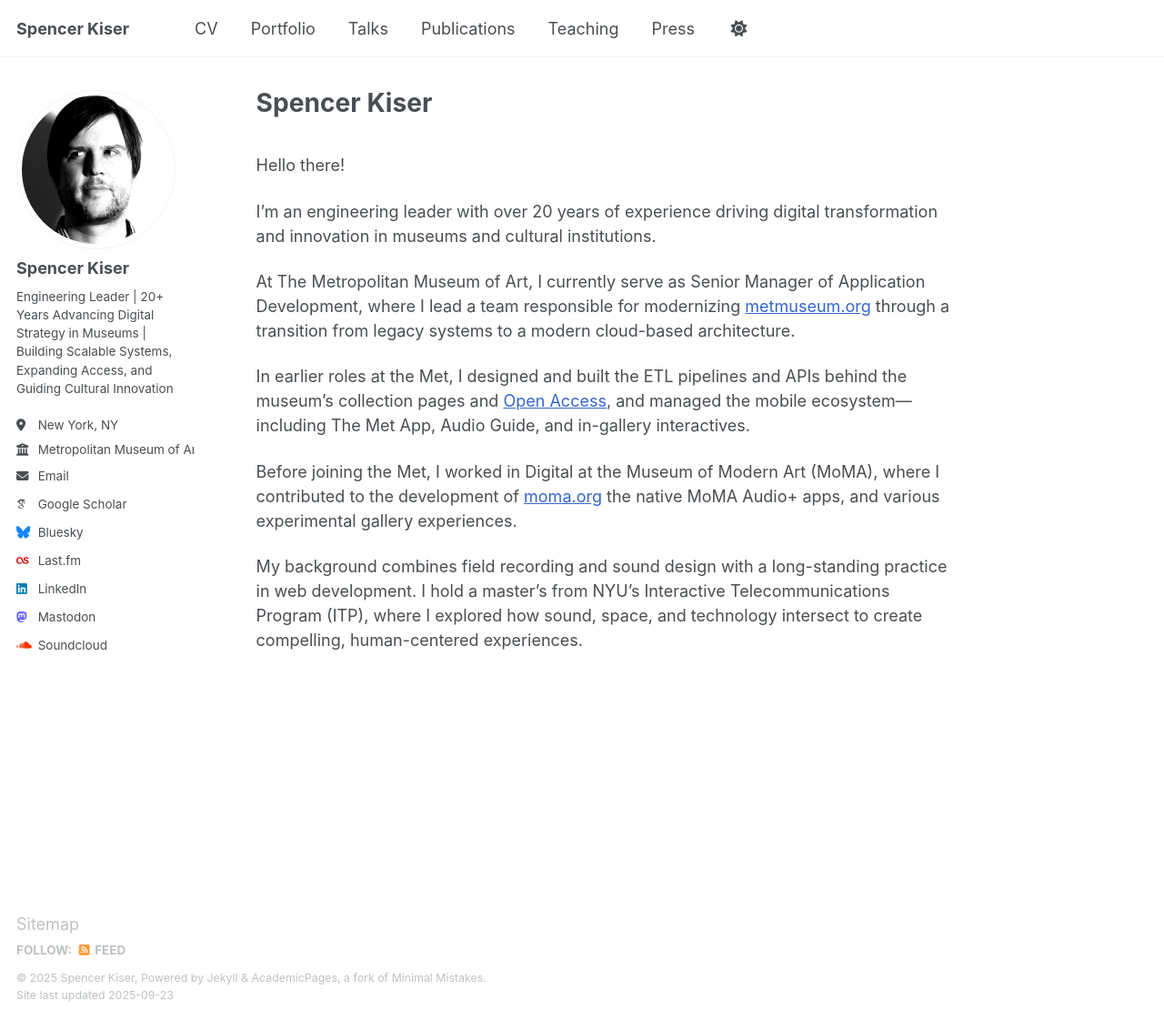
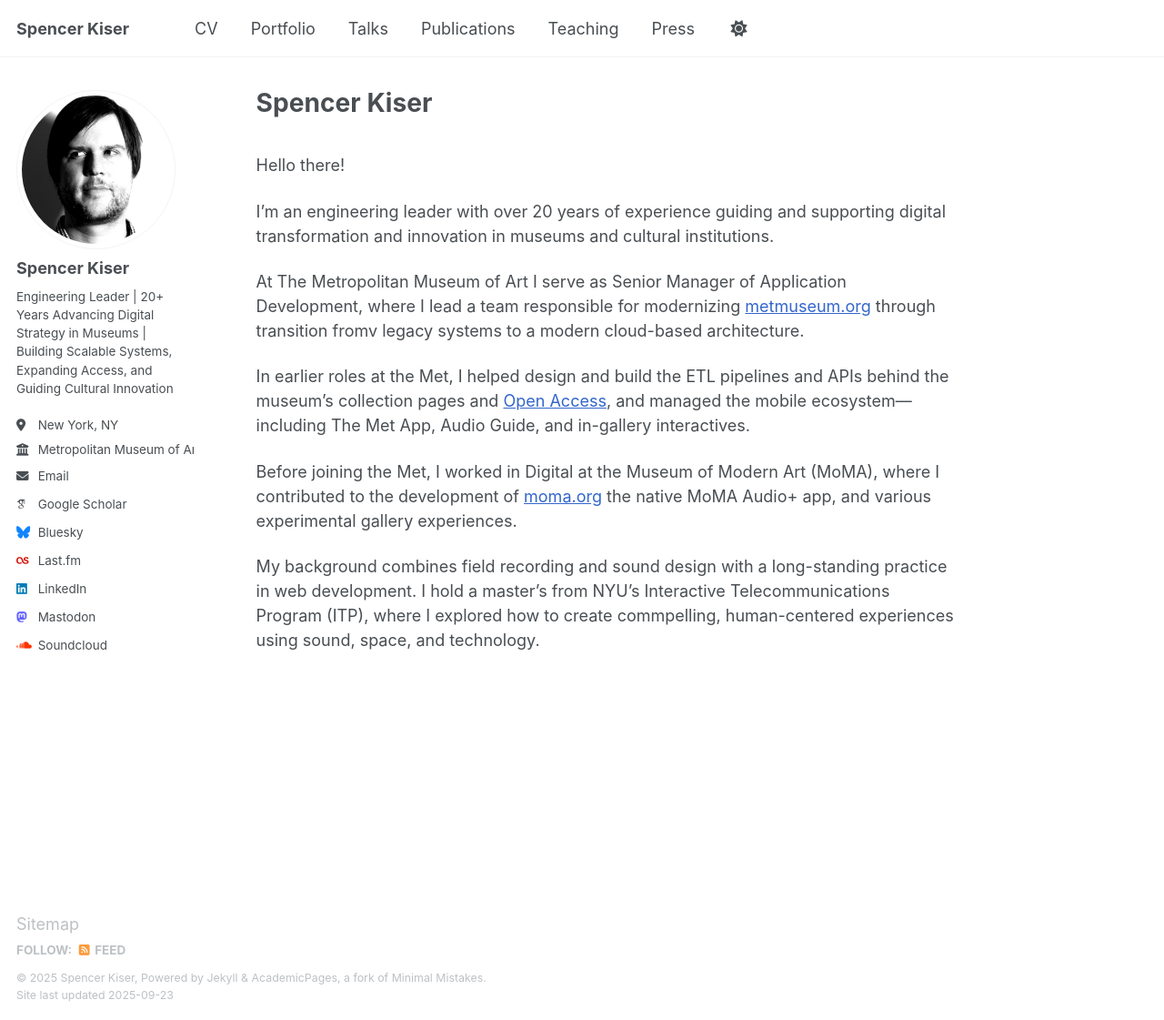
Before and after one commit to spencerk/spencerk.github.io, a Jekyll site: the page built from _pages/about.md, in a window 1280 px wide and 1121 px high. Shown: the whole window at 91% size. Built offline with Jekyll 4.4.1, drawn with Linux system fonts in a browser that asks for light colours; some web fonts are replaced.

Commit message:
Refine about page content

```diff
--- a/_pages/about.md
+++ b/_pages/about.md
@@ -9,12 +9,12 @@
 <br/>
 Hello there!
 
-I’m an engineering leader with over 20 years of experience driving digital transformation and innovation in museums and cultural institutions.
+I’m an engineering leader with over 20 years of experience guiding and supporting digital transformation and innovation in museums and cultural institutions.
 
-At The Metropolitan Museum of Art, I currently serve as Senior Manager of Application Development, where I lead a team responsible for modernizing [metmuseum.org](https://www.metmuseum.org) through a transition from legacy systems to a modern cloud-based architecture.
+At The Metropolitan Museum of Art I serve as Senior Manager of Application Development, where I lead a team responsible for modernizing [metmuseum.org](https://www.metmuseum.org) through transition fromv legacy systems to a modern cloud-based architecture.
 
-In earlier roles at the Met, I designed and built the ETL pipelines and APIs behind the museum’s collection pages and [Open Access](https://www.metmuseum.org/about-the-met/policies-and-documents/open-access), and managed the mobile ecosystem—including The Met App, Audio Guide, and in-gallery interactives.
+In earlier roles at the Met, I helped design and build the ETL pipelines and APIs behind the museum’s collection pages and [Open Access](https://www.metmuseum.org/about-the-met/policies-and-documents/open-access), and managed the mobile ecosystem—including The Met App, Audio Guide, and in-gallery interactives.
 
-Before joining the Met, I worked in Digital at the Museum of Modern Art (MoMA), where I contributed to the development of [moma.org](https://www.moma.org) the native MoMA Audio+ apps, and various experimental gallery experiences.
+Before joining the Met, I worked in Digital at the Museum of Modern Art (MoMA), where I contributed to the development of [moma.org](https://www.moma.org) the native MoMA Audio+ app, and various experimental gallery experiences.
 
-My background combines field recording and sound design with a long-standing practice in web development. I hold a master’s from NYU’s Interactive Telecommunications Program (ITP), where I explored how sound, space, and technology intersect to create compelling, human-centered experiences.
+My background combines field recording and sound design with a long-standing practice in web development. I hold a master’s from NYU’s Interactive Telecommunications Program (ITP), where I explored how to create commpelling, human-centered experiences using sound, space, and technology.
```
